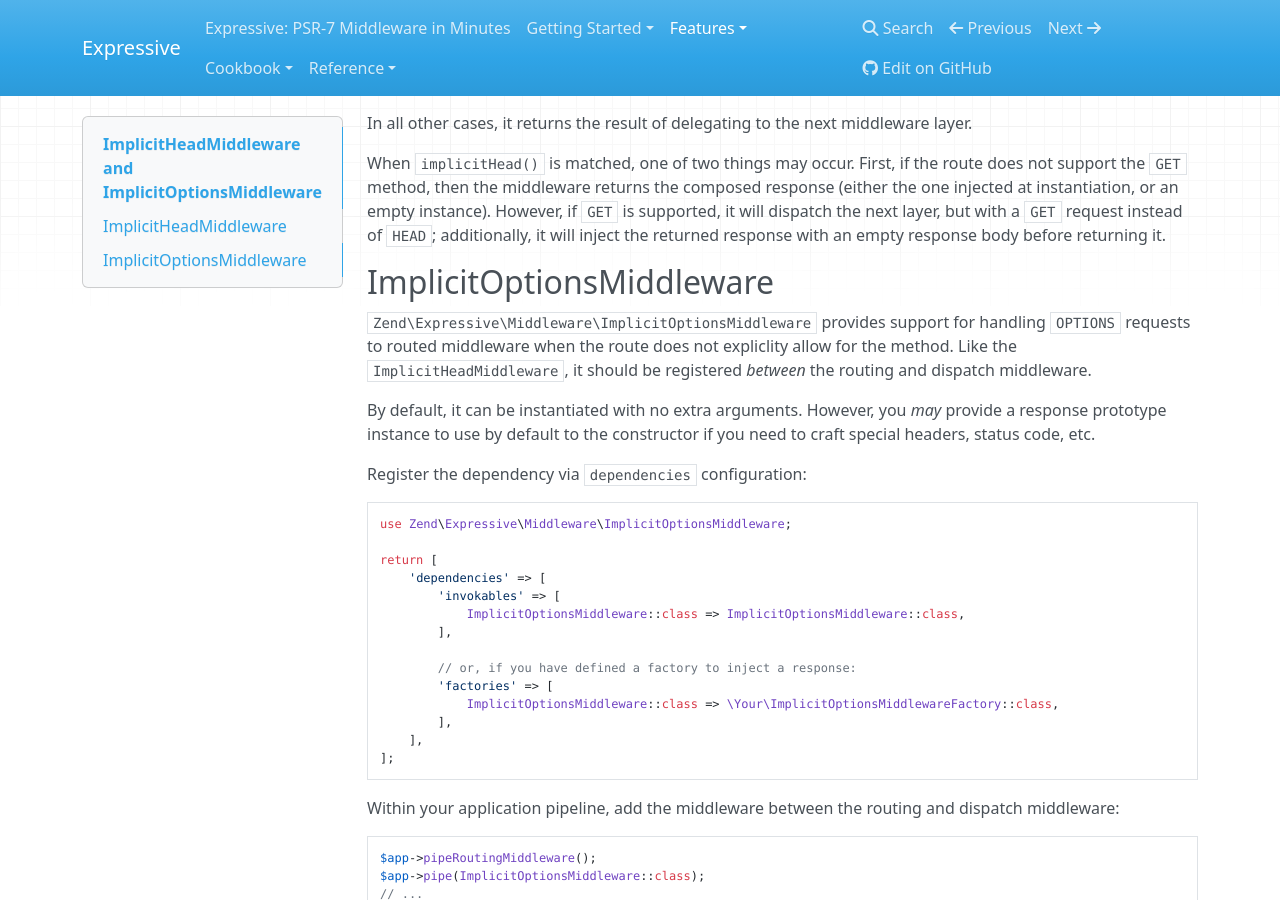
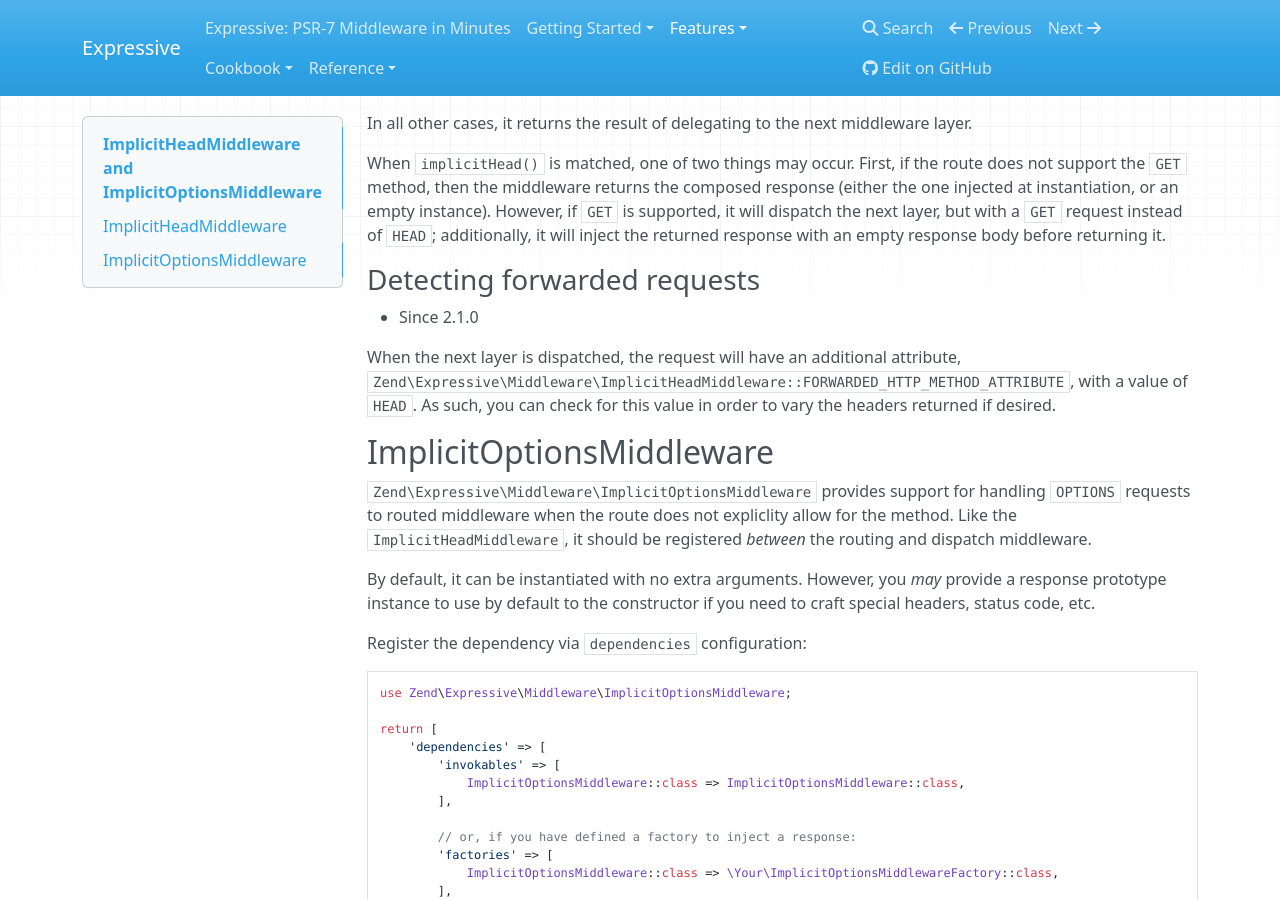
Before and after one commit to zendframework/zend-expressive, an MkDocs documentation site: the page built from doc/book/features/middleware/implicit-methods-middleware.md, in a window 1280 px wide and 900 px high, scrolled down 1200 px. Built offline with MkDocs 1.6.1, drawn with Linux system fonts in a browser that asks for light colours; nearby versions of some CDN libraries; old or Windows-style settings are respelled for this version of MkDocs.

Commit message:
Documents behavior introduced in #480

```diff
--- a/doc/book/features/middleware/implicit-methods-middleware.md
+++ b/doc/book/features/middleware/implicit-methods-middleware.md
@@ -70,6 +70,15 @@
 with a `GET` request instead of `HEAD`; additionally, it will inject the
 returned response with an empty response body before returning it.
 
+### Detecting forwarded requests
+
+- Since 2.1.0
+
+When the next layer is dispatched, the request will have an additional
+attribute, `Zend\Expressive\Middleware\ImplicitHeadMiddleware::FORWARDED_HTTP_METHOD_ATTRIBUTE`,
+with a value of `HEAD`. As such, you can check for this value in order to vary
+the headers returned if desired.
+
 ## ImplicitOptionsMiddleware
 
 `Zend\Expressive\Middleware\ImplicitOptionsMiddleware` provides support for
```
